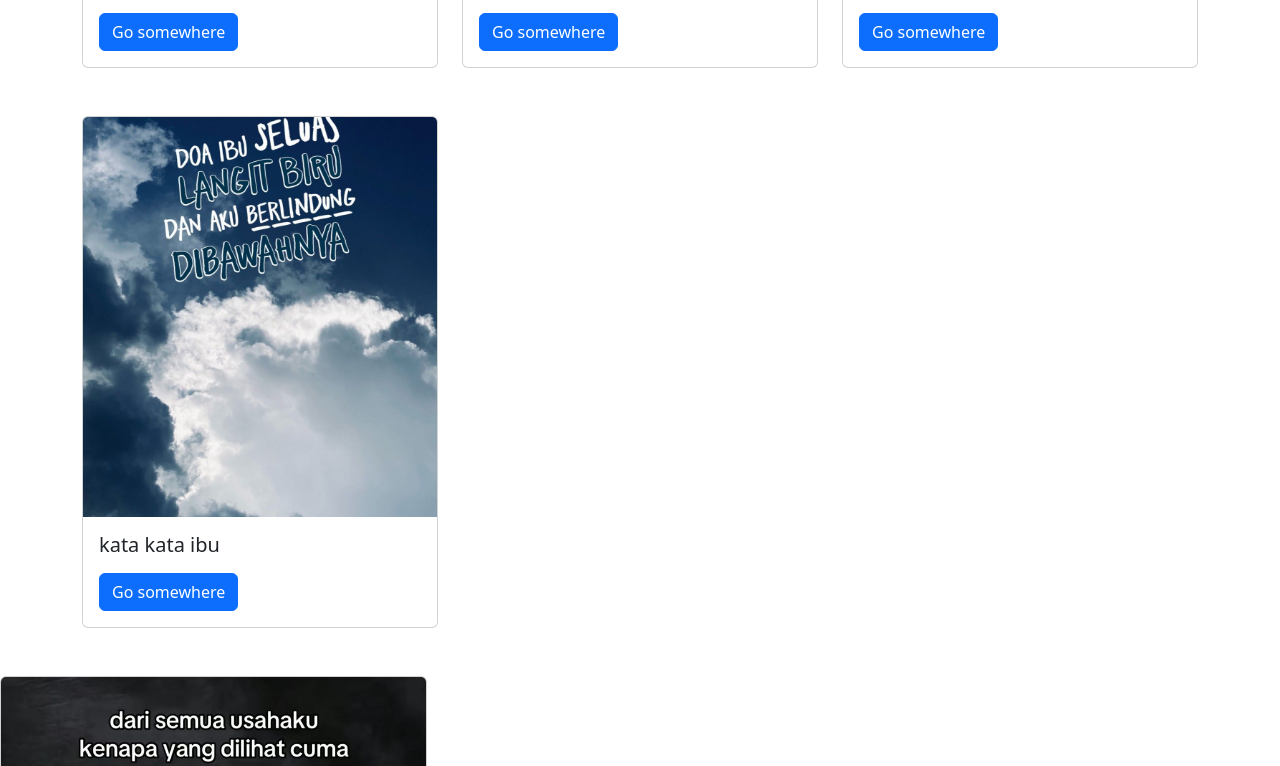
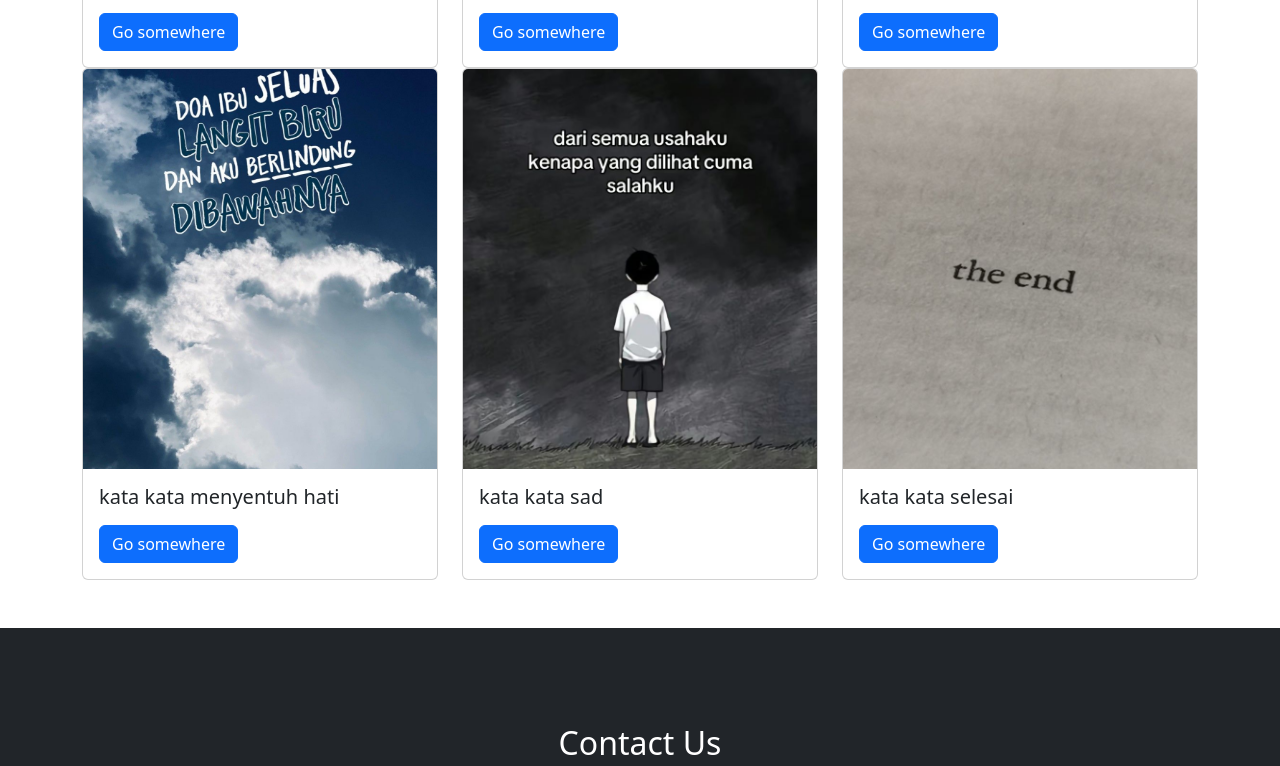
Before and after one commit to abdullah-hafizh/abdullah-hafizh.github.io, a plain HTML site: page web/index.html in a window 1280 px wide. Shown: the part 1634-2400 px from the top of the page. Drawn offline with nearby package versions, Linux system fonts and the light colour scheme.

Commit message:
Fix HTML formatting and structure

```diff
--- a/web/index.html
+++ b/web/index.html
@@ -117,23 +117,19 @@
                     </div>
                 </div>
             </div>
-        </div>
 
-        <section id="Product">
-            <div class="container my-5">
             <div class="row g-4">
                 <div class="col-md-4">
                     <div class="card h-100">
                         <img src="images/ibu.jpg" class="card-img-top" alt="...">
                         <div class="card-body">
-                                <h5 class="card-title">kata kata ibu</h5>
+                            <h5 class="card-title">kata kata menyentuh hati</h5>
                             <p class="card-text"></p>
                             <a href="#" class="btn btn-primary">Go somewhere</a>
                         </div>
                     </div>
                 </div>
-                </div>
-            </div>
+
                 <div class="col-md-4">
                     <div class="card h-100">
                         <img src="images/sad.jpg" class="card-img-top" alt="...">
@@ -154,7 +150,8 @@
                         </div>
                     </div>
                 </div>
-
+            </div>
+        </div>
     </section>
 
     <section id="Contact" class="py-5 bg-dark">
@@ -177,8 +174,7 @@
                                 </div>
                                 <div class="mb-3">
                                     <label for="exampleFormControlTextarea1" class="form-label">Message</label>
-                                        <textarea class="form-control" id="exampleFormControlTextarea1"
-                                            rows="3"></textarea>
+                                    <textarea class="form-control" id="exampleFormControlTextarea1" rows="3"></textarea>
                                 </div>
 
                                 <button type="submit" class="btn btn-primary w-100">
```
Lines whose indentation alone changed are shown as unchanged.
